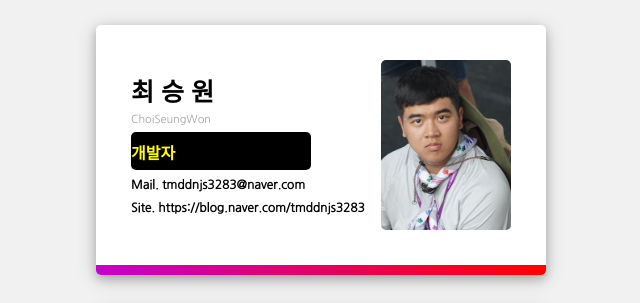
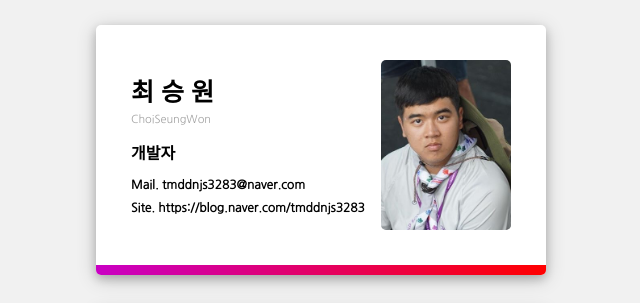
Before and after one commit to swchois/swchois.github.io, a plain HTML site: page index.html in a window 1280 px wide. Shown: the top 303 px of the page, without its empty margins (319-959 px from the left). Drawn offline with Linux system fonts and the light colour scheme.

Commit message:
Update design.css

```diff
--- a/css/design.css
+++ b/css/design.css
@@ -41,8 +41,7 @@
 .name_eng {font-size: 1.1rem; color: #a1a1a1;}
 .job {
     font-size: 1.6rem;
-    background-color: black;
-    color:yellow;
+    color:black;
     border-radius: 5px;
     /*-webkit-text-fill-color: transparent;
     -webkit-background-clip: text;*/
```
